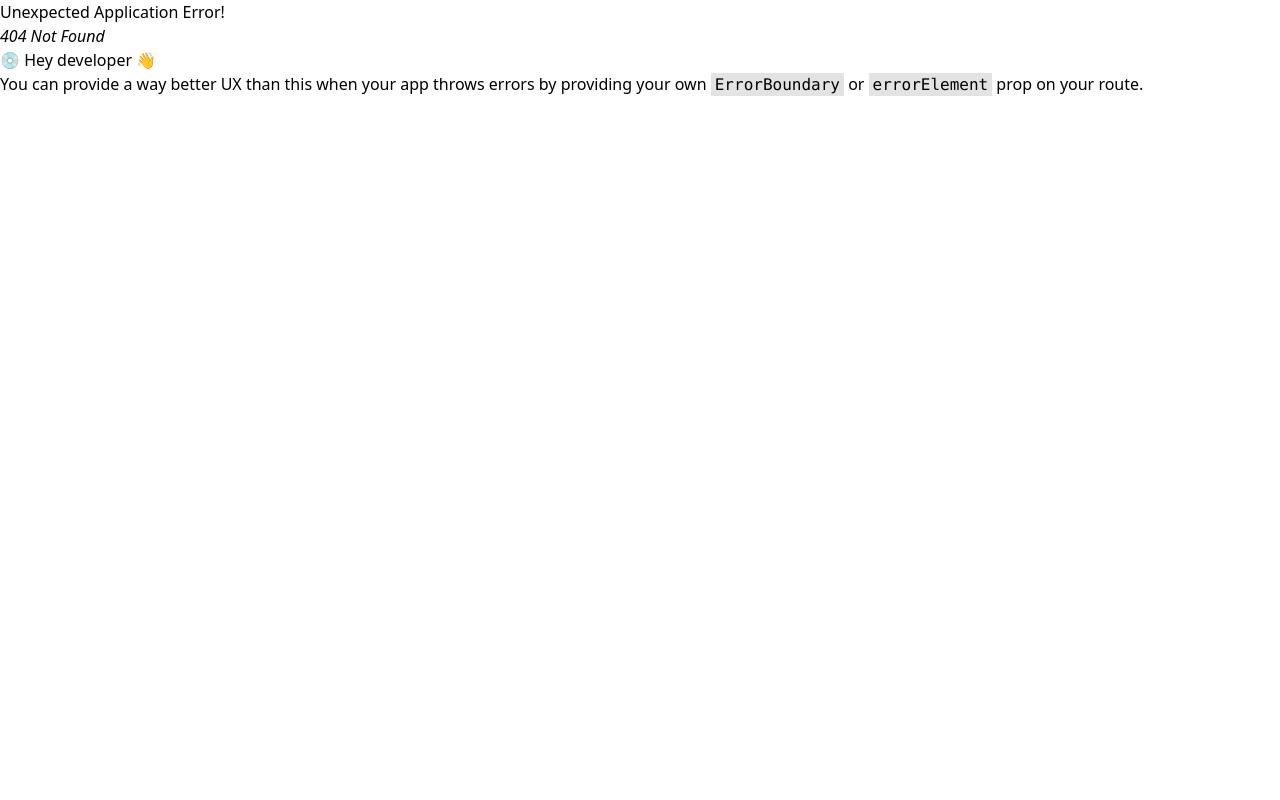
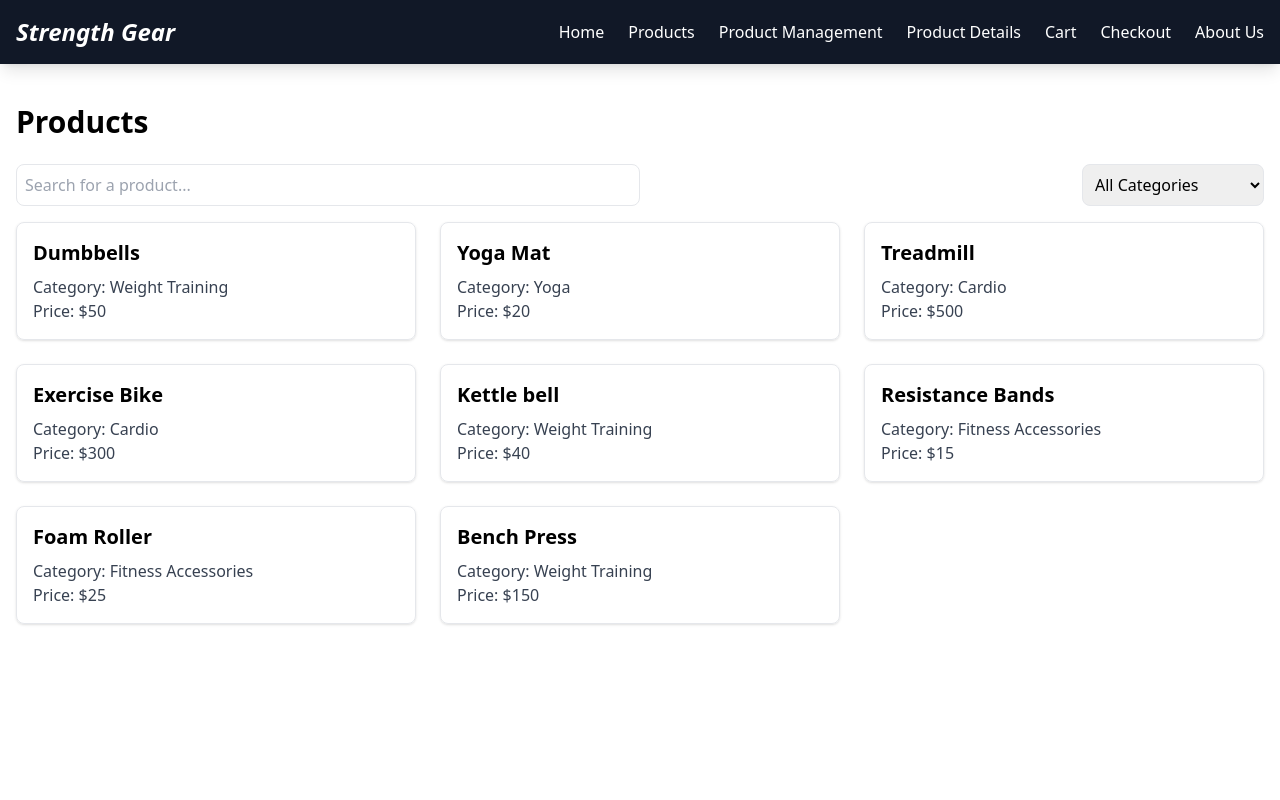
Before and after one commit to Mojammel-Molla/strength-gear-client, a React (Vite) app: page /products in a window 1280 px wide. Before the commit this address had no page. Shown: the top 800 px of the page. Built offline with nearby package versions, Linux system fonts and the light colour scheme.

Commit message:
Product page created

```diff
--- a/package.json
+++ b/package.json
@@ -10,9 +10,11 @@
     "preview": "vite preview"
   },
   "dependencies": {
+    "@heroicons/react": "^2.1.5",
     "react": "^18.3.1",
     "react-dom": "^18.3.1",
     "react-hook-form": "^7.53.0",
+    "react-icons": "^5.3.0",
     "react-router-dom": "^6.26.2"
   },
   "devDependencies": {
--- a/public/index.ts
+++ b/public/index.ts
@@ -23,7 +23,8 @@
     name: 'John Doe',
     role: 'Founder & CEO',
     bio: 'John has over 20 years of experience in the fitness industry and is passionate about helping people achieve their health goals.',
-    image: 'https://source.unsplash.com/random/200x200?person1', // Example image, replace with actual
+    image:
+      'https://ifcci-events.com/wp-content/uploads/2017/10/speaker3-min.jpg',
   },
   {
     name: 'Jane Smith',
@@ -37,5 +38,20 @@
     bio: 'Michael is a certified fitness trainer with a passion for building personalized workout plans and ensuring top-notch customer satisfaction.',
     image: 'https://source.unsplash.com/random/200x200?person3',
   },
-  // Add more team members as needed
 ];
+
+export const fakeProducts = [
+  { id: 1, name: 'Dumbbells', category: 'Weight Training', price: '$50' },
+  { id: 2, name: 'Yoga Mat', category: 'Yoga', price: '$20' },
+  { id: 3, name: 'Treadmill', category: 'Cardio', price: '$500' },
+  { id: 4, name: 'Exercise Bike', category: 'Cardio', price: '$300' },
+  { id: 5, name: 'Kettle bell', category: 'Weight Training', price: '$40' },
+  {
+    id: 6,
+    name: 'Resistance Bands',
+    category: 'Fitness Accessories',
+    price: '$15',
+  },
+  { id: 7, name: 'Foam Roller', category: 'Fitness Accessories', price: '$25' },
+  { id: 8, name: 'Bench Press', category: 'Weight Training', price: '$150' },
+];
--- a/src/App.tsx
+++ b/src/App.tsx
@@ -6,11 +6,11 @@
 
 const App: React.FC = () => {
   return (
-    <>
+    <div className="">
       <Navbar />
       <Outlet />
       <Footer />
-    </>
+    </div>
   );
 };
 
--- a/src/components/ui/About.tsx
+++ b/src/components/ui/About.tsx
@@ -18,8 +18,8 @@
             Company Overview
           </h3>
           <p className="text-gray-600 leading-relaxed">
-            Established in [Year], our company has grown from a small startup to
-            a global leader in [industry]. We are committed to delivering
+            Established in 2024, our company has grown from a small startup to a
+            global leader in Fitness. We are committed to delivering
             high-quality products and services that meet the evolving needs of
             our customers. With a passionate team and a relentless drive for
             innovation, we strive to create lasting value and impact in every
@@ -35,8 +35,8 @@
           <p className="text-gray-600 leading-relaxed">
             Our mission is to empower individuals and businesses through
             innovative solutions and exceptional customer service. We aim to be
-            the leading provider of [products/services], improving the lives of
-            our customers and contributing positively to our community.
+            the leading provider of Fitness products, improving the lives of our
+            customers and contributing positively to our community.
           </p>
         </div>
 
@@ -46,7 +46,7 @@
             Our Vision
           </h3>
           <p className="text-gray-600 leading-relaxed">
-            Our vision is to revolutionize the [industry] by setting new
+            Our vision is to revolutionize the Fitness industry by setting new
             standards for excellence and innovation. We envision a future where
             our products and services are recognized globally for their quality,
             reliability, and positive impact on society.
--- /dev/null
+++ b/src/components/ui/Contact.tsx
@@ -0,0 +1,60 @@
+import React from 'react';
+import { FaPhone } from 'react-icons/fa6';
+import { MdOutlineLocationOn, MdOutlineMarkEmailRead } from 'react-icons/md';
+
+const Contact: React.FC = () => {
+  return (
+    <section className="bg-gray-100 py-12 mx-auto w-7xl">
+      <div className="container max-w-7xl mx-auto px-6 md:px-12 lg:px-20">
+        {/* Section Title */}
+        <div className="text-center mb-12">
+          <h2 className="text-4xl font-bold text-gray-800">Contact Us</h2>
+          <p className="text-lg text-gray-600 mt-4">
+            We'd love to hear from you! Feel free to reach out with any
+            questions or feedback.
+          </p>
+        </div>
+
+        {/* Contact Information */}
+        <div className="grid grid-cols-1 md:grid-cols-2 lg:grid-cols-3 gap-12">
+          {/* Phone Contact */}
+          <div className="flex items-center space-x-4">
+            <FaPhone className="size-7 text-gray-600" />
+            <div>
+              <h3 className="text-xl font-semibold text-gray-800">Phone</h3>
+              <p className="text-gray-600">+1 (123) 456-7890</p>
+            </div>
+          </div>
+
+          {/* Email Contact */}
+          <div className="flex items-center space-x-4">
+            <MdOutlineMarkEmailRead className="size-9 text-gray-600" />
+            <div>
+              <h3 className="text-xl font-semibold text-gray-800">Email</h3>
+              <p className="text-gray-600">contact@yourcompany.com</p>
+            </div>
+          </div>
+
+          {/* Address Contact */}
+          <div className="flex items-center space-x-4">
+            <MdOutlineLocationOn className="size-9 text-gray-600" />
+            <div>
+              <h3 className="text-xl font-semibold text-gray-800">Location</h3>
+              <p className="text-gray-600">123 Fitness Avenue, Gym City, USA</p>
+            </div>
+          </div>
+        </div>
+
+        {/* Additional Information */}
+        <div className="mt-12 text-center">
+          <p className="text-lg text-gray-600">
+            You can also follow us on our social media channels for updates and
+            news. We are available 24/7 to assist you with any queries.
+          </p>
+        </div>
+      </div>
+    </section>
+  );
+};
+
+export default Contact;
--- a/src/components/ui/ImageGallery.tsx
+++ b/src/components/ui/ImageGallery.tsx
@@ -4,7 +4,7 @@
 const ImageGallery: React.FC = () => {
   return (
     <div className="p-5 md:p-10 max-w-7xl mx-auto">
-      <div className="columns-2  gap-2 md:gap-5 lg:gap-3 sm:columns-2 md:columns-3 lg:columns-4 xl:columns-5 [&>img:not(:first-child)]:mt-5 lg:[&>img:not(:first-child)]:mt-8">
+      <div className="columns-2  gap-2 md:gap-5 lg:gap-3 sm:columns-2 md:columns-3 lg:columns-4 xl:columns-5 [&>img:not(:first-child)]:mt-5 lg:[&>img:not(:first-child)]:mt-6">
         {images.map((image, index) => (
           <img key={index} src={image} alt={`Gallery Image ${index + 1}`} />
         ))}
--- a/src/components/ui/Navbar.tsx
+++ b/src/components/ui/Navbar.tsx
@@ -1,5 +1,5 @@
 import React, { useState } from 'react';
-import { Link } from 'react-router-dom';
+import { Link, NavLink } from 'react-router-dom';
 
 const Navbar: React.FC = () => {
   const [isOpen, setIsOpen] = useState(false);
@@ -8,6 +8,31 @@
     setIsOpen(!isOpen);
   };
 
+  const navlinks = (
+    <>
+      <Link to="/" className="hover:text-gray-300">
+        Home
+      </Link>
+      <Link to="/products" className="hover:text-gray-300">
+        Products
+      </Link>
+      <Link to="/product-management" className="hover:text-gray-300">
+        Product Management
+      </Link>
+      <Link to="/product-details" className="hover:text-gray-300">
+        Product Details
+      </Link>
+      <Link to="/cart" className="hover:text-gray-300">
+        Cart
+      </Link>
+      <Link to="/checkout" className="hover:text-gray-300">
+        Checkout
+      </Link>
+      <Link to="/about-us" className="hover:text-gray-300">
+        About Us
+      </Link>
+    </>
+  );
   return (
     <nav className="bg-gray-900 text-white shadow-lg">
       <div className="container mx-auto px-4">
@@ -49,29 +74,7 @@
           </div>
 
           {/* Links - Hidden on Mobile */}
-          <div className="hidden lg:flex space-x-6">
-            <Link to="/" className="hover:text-gray-300">
-              Home
-            </Link>
-            <Link to="/products" className="hover:text-gray-300">
-              Products
-            </Link>
-            <Link to="/product-management" className="hover:text-gray-300">
-              Product Management
-            </Link>
-            <Link to="/product-details" className="hover:text-gray-300">
-              Product Details
-            </Link>
-            <Link to="/cart" className="hover:text-gray-300">
-              Cart
-            </Link>
-            <Link to="/checkout" className="hover:text-gray-300">
-              Checkout
-            </Link>
-            <Link to="/about-us" className="hover:text-gray-300">
-              About Us
-            </Link>
-          </div>
+          <div className="hidden lg:flex space-x-6">{navlinks}</div>
         </div>
 
         {/* Mobile Menu */}
@@ -116,13 +119,13 @@
               >
                 Checkout
               </Link>
-              <Link
+              <NavLink
                 to="/about-us"
                 className="hover:text-gray-300"
                 onClick={toggleMenu}
               >
                 About Us
-              </Link>
+              </NavLink>
             </div>
           </div>
         )}
--- a/src/pages/AboutUs.tsx
+++ b/src/pages/AboutUs.tsx
@@ -1,13 +1,15 @@
 import React from 'react';
 import About from '../components/ui/About';
 import Team from '../components/ui/Team';
+import Contact from '../components/ui/Contact';
 
 const AboutUs: React.FC = () => {
   return (
-    <>
+    <div className="">
       <About />
       <Team />
-    </>
+      <Contact />
+    </div>
   );
 };
 
--- /dev/null
+++ b/src/pages/CartPage.tsx
@@ -0,0 +1,11 @@
+import React from 'react';
+
+const CartPage: React.FC = () => {
+  return (
+    <>
+      <h1>This is cart page</h1>
+    </>
+  );
+};
+
+export default CartPage;
--- /dev/null
+++ b/src/pages/Products.tsx
@@ -0,0 +1,65 @@
+import React, { useState } from 'react';
+import { fakeProducts } from '../../public';
+
+const Products: React.FC = () => {
+  const [searchTerm, setSearchTerm] = useState('');
+  const [selectedCategory, setSelectedCategory] = useState('');
+
+  // Filter the products based on search term and category
+  const filteredProducts = fakeProducts.filter(product => {
+    const matchesSearch = product.name
+      .toLowerCase()
+      .includes(searchTerm.toLowerCase());
+    const matchesCategory =
+      selectedCategory === '' || product.category === selectedCategory;
+    return matchesSearch && matchesCategory;
+  });
+
+  return (
+    <div className="container mx-auto py-10 px-4 lg:h-screen">
+      <h1 className="text-3xl font-bold mb-6">Products</h1>
+
+      <div className="flex justify-between items-center mb-4">
+        {/* Search Input */}
+        <input
+          type="text"
+          placeholder="Search for a product..."
+          className="p-2 border rounded-lg w-1/2"
+          value={searchTerm}
+          onChange={e => setSearchTerm(e.target.value)}
+        />
+
+        {/* Filter Dropdown */}
+        <div className="relative">
+          <select
+            className="p-2 border rounded-lg"
+            value={selectedCategory}
+            onChange={e => setSelectedCategory(e.target.value)}
+          >
+            <option value="">All Categories</option>
+            <option value="Weight Training">Weight Training</option>
+            <option value="Yoga">Yoga</option>
+            <option value="Cardio">Cardio</option>
+            <option value="Fitness Accessories">Fitness Accessories</option>
+          </select>
+        </div>
+      </div>
+
+      {/* Product List */}
+      <div className="grid grid-cols-1 md:grid-cols-2 lg:grid-cols-3 gap-6">
+        {filteredProducts.map(product => (
+          <div
+            key={product.id}
+            className="border rounded-lg p-4 shadow hover:shadow-lg transition"
+          >
+            <h2 className="text-xl font-semibold mb-2">{product.name}</h2>
+            <p className="text-gray-700">Category: {product.category}</p>
+            <p className="text-gray-700">Price: {product.price}</p>
+          </div>
+        ))}
+      </div>
+    </div>
+  );
+};
+
+export default Products;
```
Also changed, not shown: src/routes/routes.tsx (+10 -0 lines), 1 other file (tests, documents, lock files or other folders).
